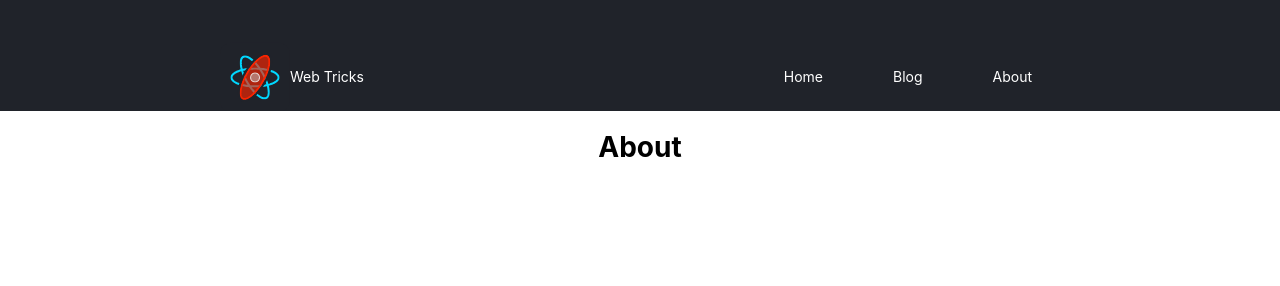
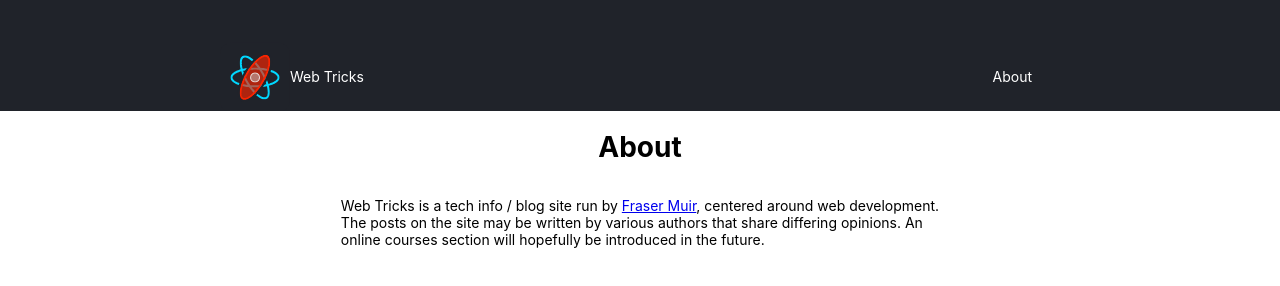
Before and after one commit to FraserMuir/react-blog, a Gatsby site: page /about in a window 1280 px wide. Built offline with nearby package versions, Linux system fonts and the light colour scheme; Gatsby itself is replaced by a stand-in of ours.

Commit message:
Remove blog page and add about page info

```diff
--- a/src/components/Header.js
+++ b/src/components/Header.js
@@ -1,6 +1,6 @@
 import React from "react";
 import styled from "styled-components";
-import { Link, graphql, useStaticQuery } from "gatsby";
+import { Link } from "gatsby";
 import { Logo } from "./Logo";
 
 const StyledHeaderPadding = styled.section`
@@ -58,20 +58,7 @@ const StyledHomeLink = styled(Link)`
   }
 `;
 
-const query = graphql`
-  query Header {
-    site {
-      siteMetadata {
-        blogUrl
-      }
-    }
-  }
-`;
-
 export const Header = () => {
-  const { site } = useStaticQuery(query);
-  const { blogUrl } = site.siteMetadata;
-
   return (
     <>
       <StyledHeaderPadding />
@@ -82,8 +69,6 @@ export const Header = () => {
             Web Tricks
           </StyledHomeLink>
           <div className="tab-container">
-            <StyledTab to="/">Home</StyledTab>
-            <StyledTab to={blogUrl}>Blog</StyledTab>
             <StyledTab to="/about">About</StyledTab>
           </div>
         </nav>
--- a/src/pages/about.js
+++ b/src/pages/about.js
@@ -4,7 +4,16 @@ import { usePage } from "../components/Layout";
 const About = () => {
   usePage({ title: "About", description: "All About Us" });
 
-  return <h1>About</h1>;
+  return (
+    <>
+      <h1>About</h1>
+      <p>
+        Web Tricks is a tech info / blog site run by <a href="https://github.com/FraserMuir">Fraser Muir</a>, centered around web
+        development. <br /> The posts on the site may be written by various authors that share differing opinions. An <br /> online courses
+        section will hopefully be introduced in the future.
+      </p>
+    </>
+  );
 };
 
 export default About;
```
Also changed, not shown: src/pages/blog.js (deleted, +0 -10 lines).
